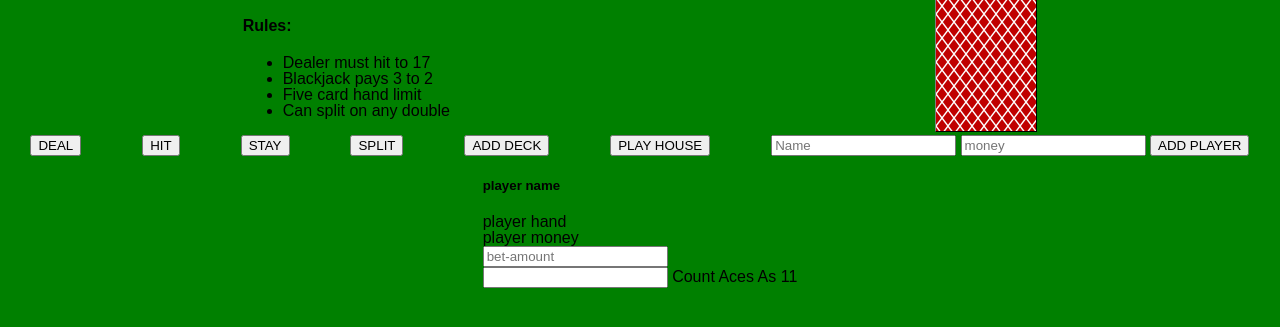
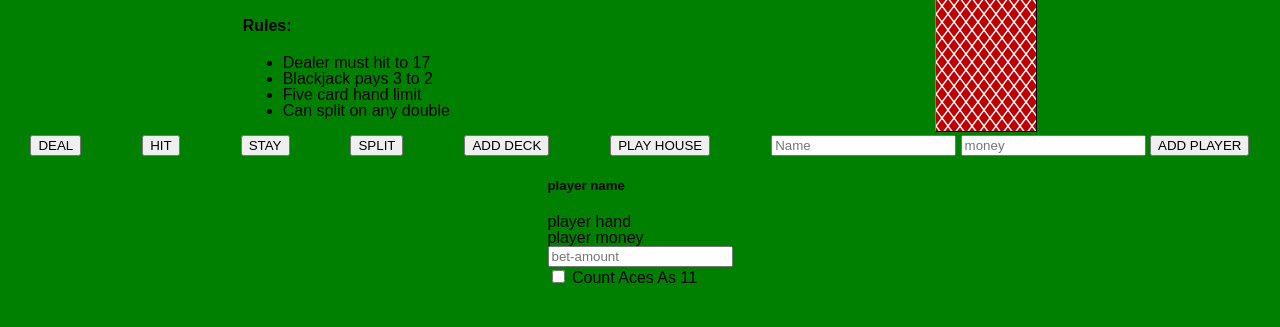
Before and after one commit to tirzahmorrison/blackjack, a website: page public/index.html in a window 1280 px wide. Shown: the part 67-394 px from the top of the page. Drawn offline with Linux system fonts and the light colour scheme.

Commit message:
checkbox

```diff
--- a/public/index.html
+++ b/public/index.html
@@ -255,7 +255,7 @@
         <section class="playerMoney">player money</section>
         <input type="number" class="playerBet" placeholder="bet-amount">
         <section></section>
-        <input type="check box" class="acesIsEleven">
+        <input type="checkbox" class="acesIsEleven">
         <label>Count Aces As 11</label>
       </section>
         <section class="player-score">Player Score:>
```
